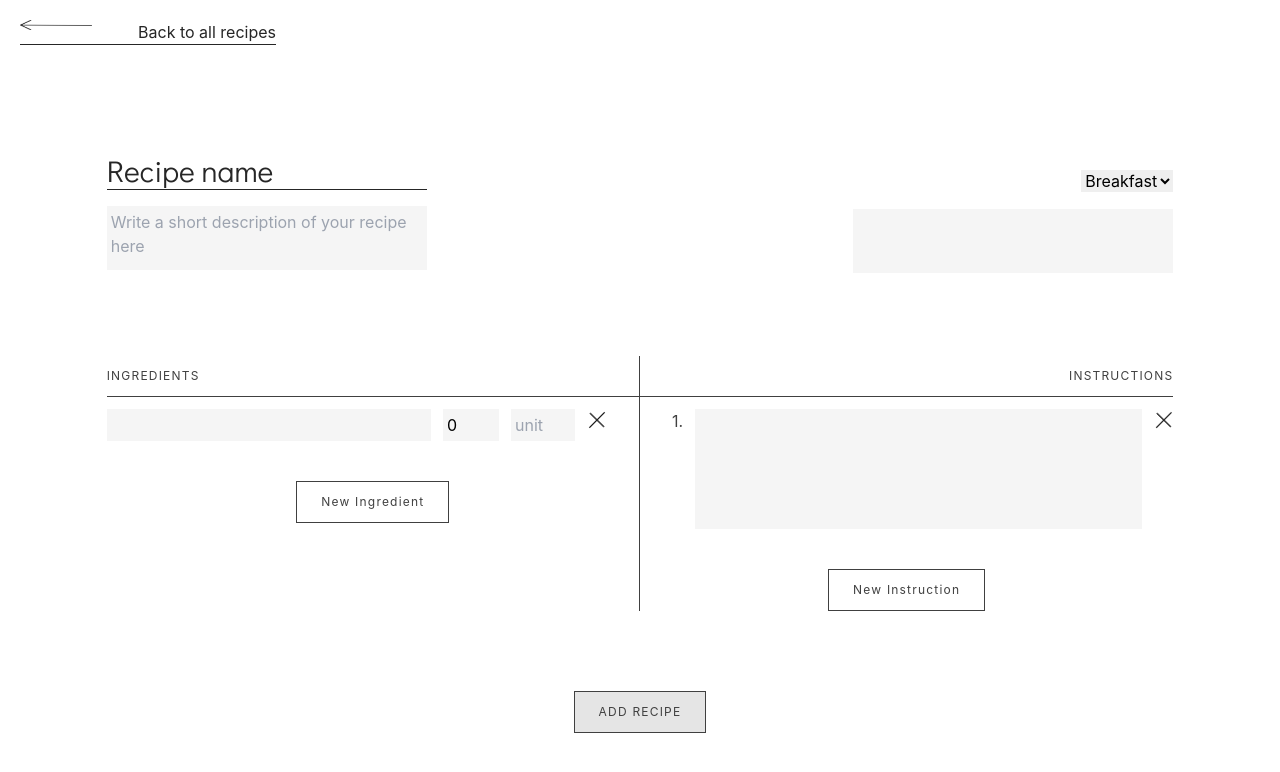
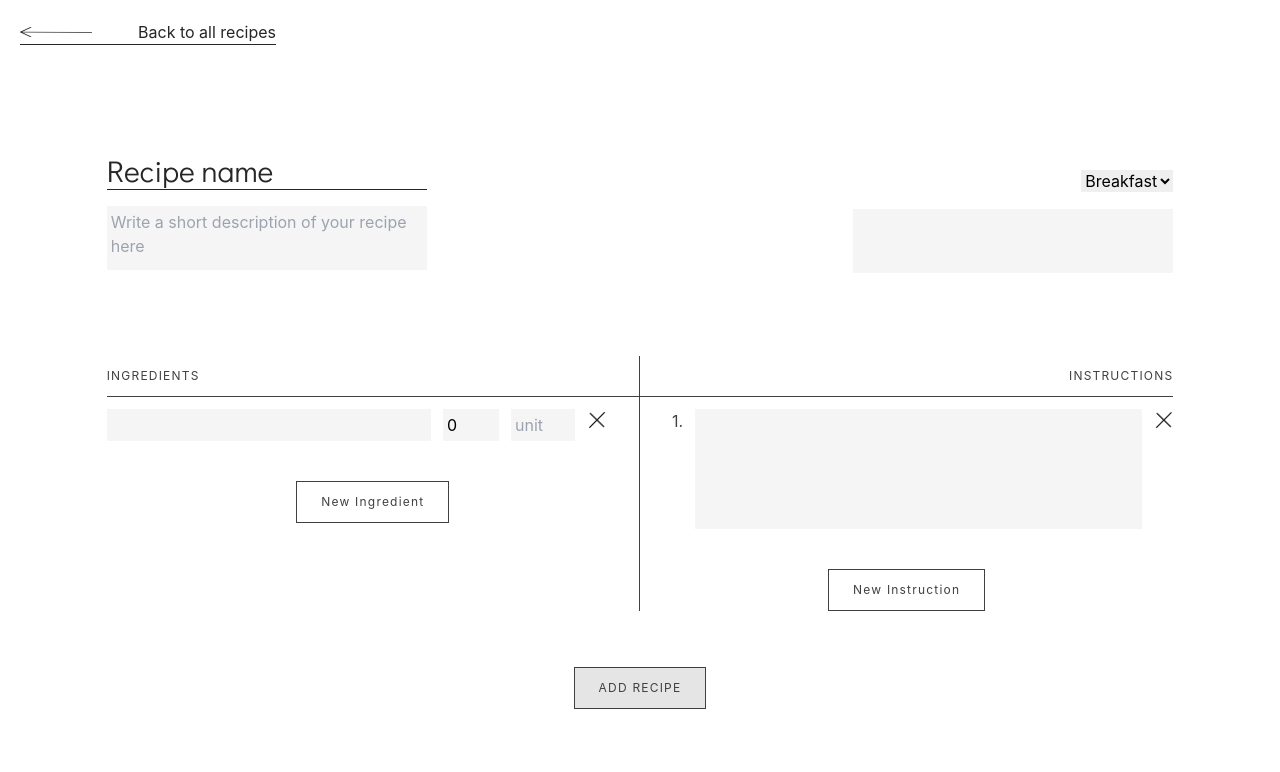
Before and after one commit to Johngn/recipes, a Next.js app: page /add-recipe in a window 1280 px wide. Shown: the top 772 px of the page. Built offline with nearby package versions, Linux system fonts and the light colour scheme.

Commit message:
Align arrow back button

```diff
--- a/src/pages/add-recipe.tsx
+++ b/src/pages/add-recipe.tsx
@@ -121,7 +121,7 @@ const AddRecipe: FunctionComponent = () => {
     <>
       <div className="max-w-screen-2xl mx-auto">
         <Link href={`/`}>
-          <button className="w-64 mt-5 ml-5 text-right text-neutral-800 flex border-b border-neutral-800 justify-between animate-[appear1_1s_ease_1]">
+          <button className="w-64 mt-5 ml-5 items-center text-right text-neutral-800 flex border-b border-neutral-800 justify-between animate-[appear1_1s_ease_1]">
             <Image
               className=""
               width={72}
@@ -248,7 +248,7 @@ const AddRecipe: FunctionComponent = () => {
             </button>
           </div>
         </div>
-        <div className="my-20 text-center">
+        <div className="my-14 text-center">
           <button
             className="px-6 py-3 text-xs uppercase tracking-widest border border-solid border-neutral-700 text-neutral-700 bg-neutral-200 transition-transform hover:scale-110 active:bg-neutral-400 active:translate-y-1"
             onClick={(e) => createRecipe(e)}
```
